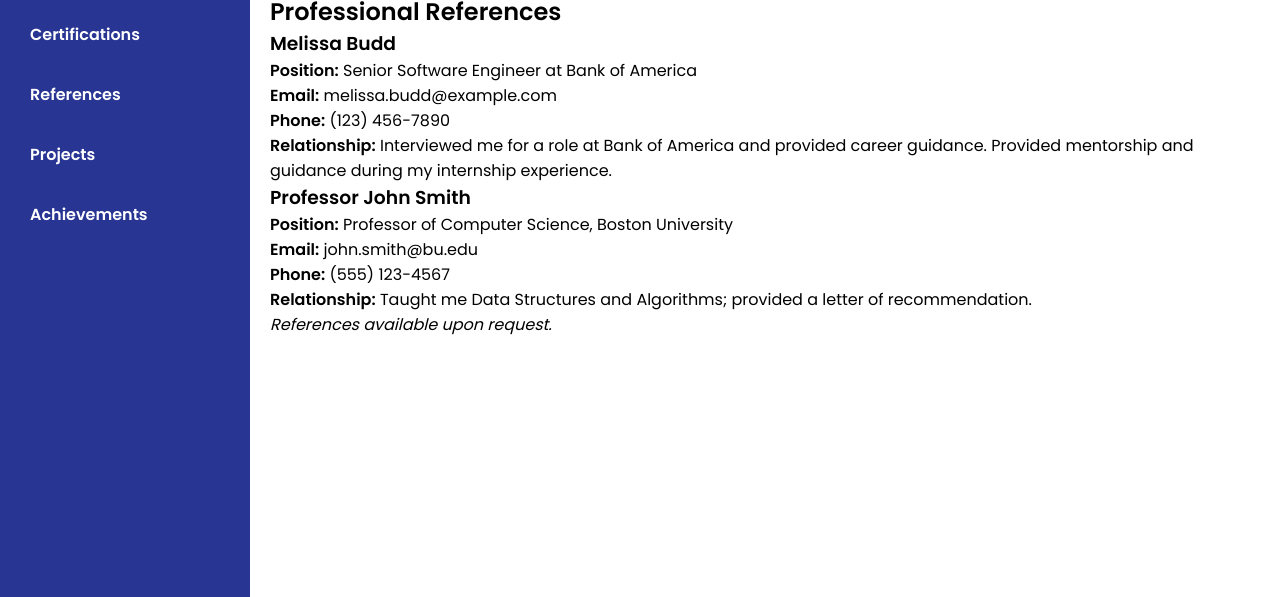
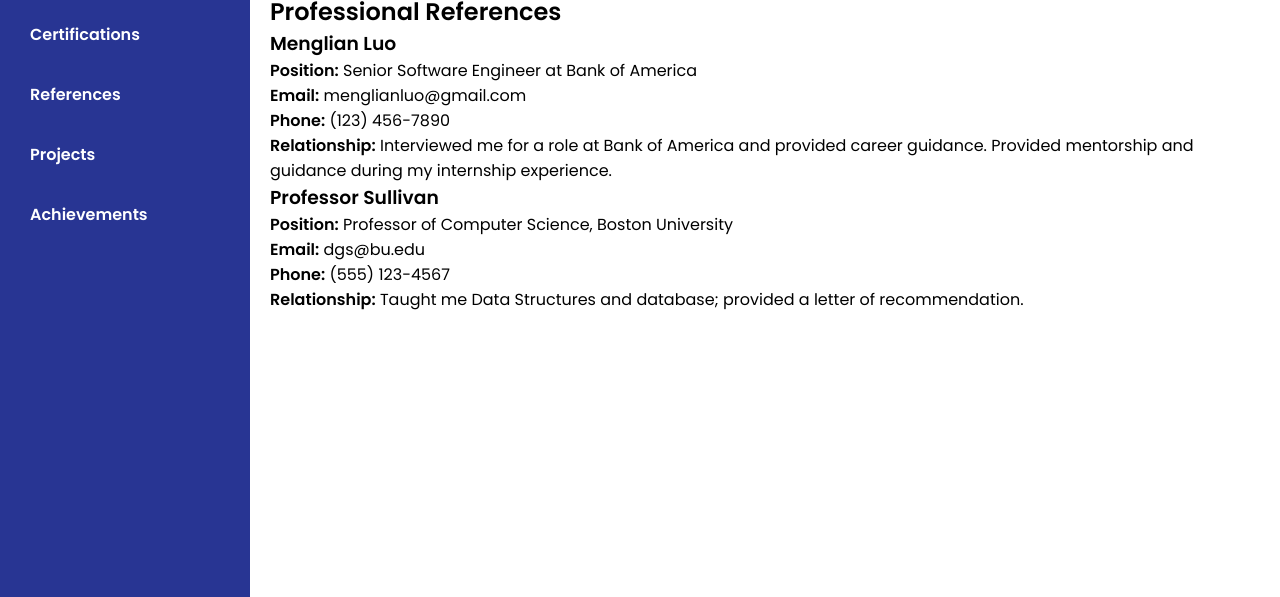
Before and after one commit to Tommyxu0906/mp-1, a plain HTML site: page mp-1/references.html in a window 1280 px wide. Shown: the part 203-800 px from the top of the page. Drawn offline with Linux system fonts and the light colour scheme.

```diff
--- a/mp-1/js/script.js
+++ b/mp-1/js/script.js
@@ -14,12 +14,9 @@
     let outputElement = document.getElementById("output");
     outputElement.innerHTML = "Result: " + result;
 
-    // If result is negative, change background to red
     if (result < 0) {
-        outputElement.style.backgroundColor = "#ffcccb"; // Light red
-        outputElement.style.color = "black";
+        outputElement.style.color = "red";
     } else {
-        outputElement.style.backgroundColor = "transparent";
         outputElement.style.color = "black";
     }
 }
--- a/mp-1/references.html
+++ b/mp-1/references.html
@@ -31,9 +31,9 @@
             <h2>Professional References</h2>
 
             <div>
-                <h3>Melissa Budd</h3>
+                <h3>Menglian Luo</h3>
                 <p><strong>Position:</strong> Senior Software Engineer at Bank of America</p>
-                <p><strong>Email:</strong> melissa.budd@example.com</p>
+                <p><strong>Email:</strong> menglianluo@gmail.com</p>
                 <p><strong>Phone:</strong> (123) 456-7890</p>
                 <p><strong>Relationship:</strong> Interviewed me for a role at Bank of America and provided career guidance.
                     Provided mentorship and guidance during my internship experience.
@@ -41,15 +41,12 @@
             </div>
 
             <div>
-                <h3>Professor John Smith</h3>
+                <h3>Professor Sullivan</h3>
                 <p><strong>Position:</strong> Professor of Computer Science, Boston University</p>
-                <p><strong>Email:</strong> john.smith@bu.edu</p>
+                <p><strong>Email:</strong> dgs@bu.edu</p>
                 <p><strong>Phone:</strong> (555) 123-4567</p>
-                <p><strong>Relationship:</strong> Taught me Data Structures and Algorithms; provided a letter of recommendation.</p>
+                <p><strong>Relationship:</strong> Taught me Data Structures and database; provided a letter of recommendation.</p>
             </div>
-
-            <p><em>References available upon request.</em></p>
-
         </main>
 
         <footer>
@@ -57,6 +54,5 @@
         </footer>
 
     </div>
-
 </body>
 </html>
```
Also changed, not shown: 1 other file.
